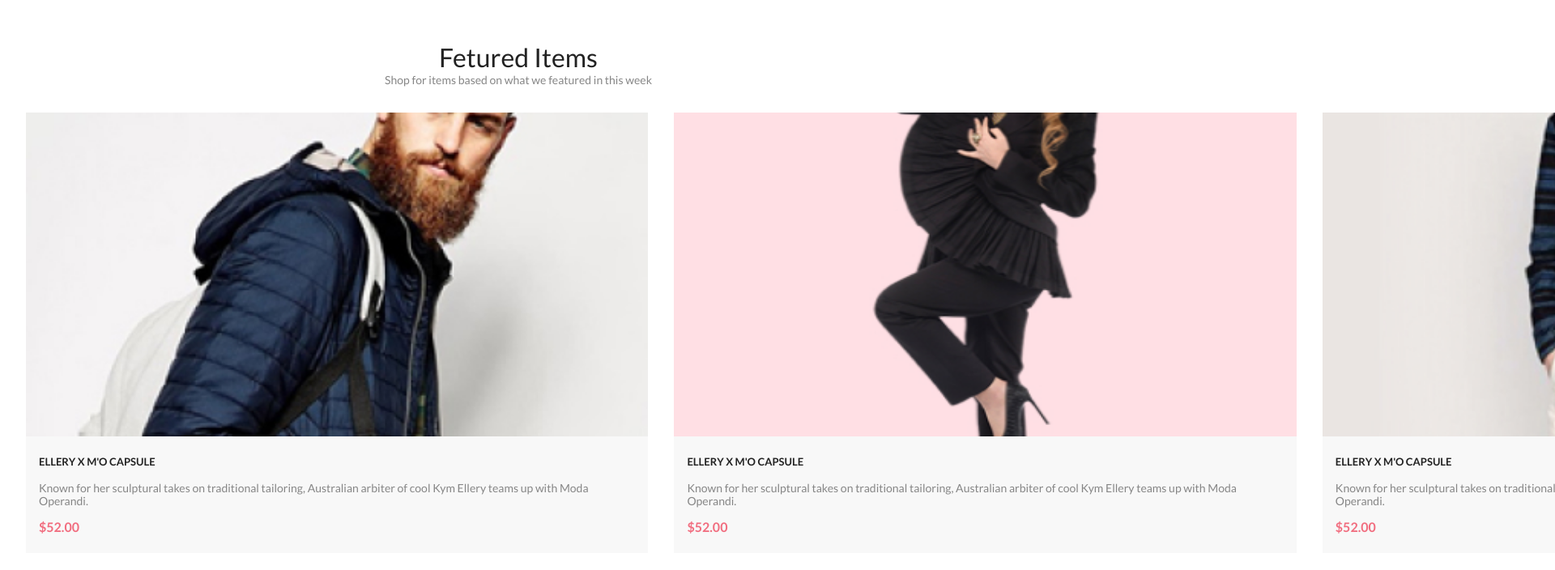
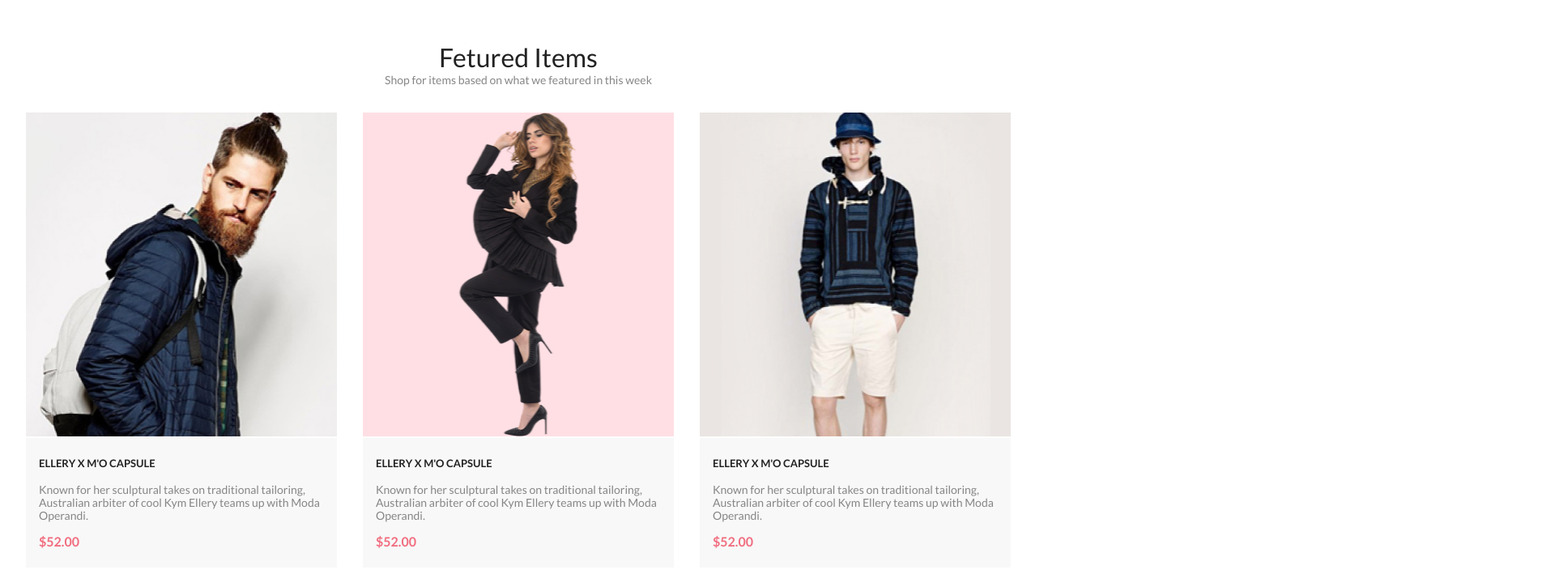
Before and after one commit to nebojulia/study-project__shop, a plain HTML site: page index.html in a window 1280 px wide. Shown: the part 1260-1964 px from the top of the page at 81% size, 1920 px wide, since content can reach past the window. Drawn offline with Linux system fonts and the light colour scheme.

Commit message:
fix aspect-ratio

```diff
--- a/css/blocks/base.css
+++ b/css/blocks/base.css
@@ -56,7 +56,7 @@ html, body {
     .container {
         height: 100%;
         margin: 0 auto;
-        max-width: 736px;
+        max-width: 686px;
     }
 }
 @media (min-width: 840px) {
--- a/css/blocks/product.css
+++ b/css/blocks/product.css
@@ -1,5 +1,4 @@
 .product-tile {
-    aspect-ratio: 1.3725/1;
     display: block;
     text-decoration: none;
 }
@@ -10,8 +9,19 @@
     box-shadow: 2px 2px 15px var(--dark-70p);
 }
 .product-tile__miniature {
-    height: 400px;
+    aspect-ratio: 1/1.2195;
+    /*height: 400px;*/
     position: relative;
+}
+@media (min-width: 768px) {
+    .product-tile__miniature {
+        aspect-ratio: 1/1.1111;
+    }
+}
+@media (min-width: 1024px) {
+    .product-tile__miniature {
+        aspect-ratio: 1/1.0416;
+    }
 }
 .product-tile__button {
     align-items: center;
```
